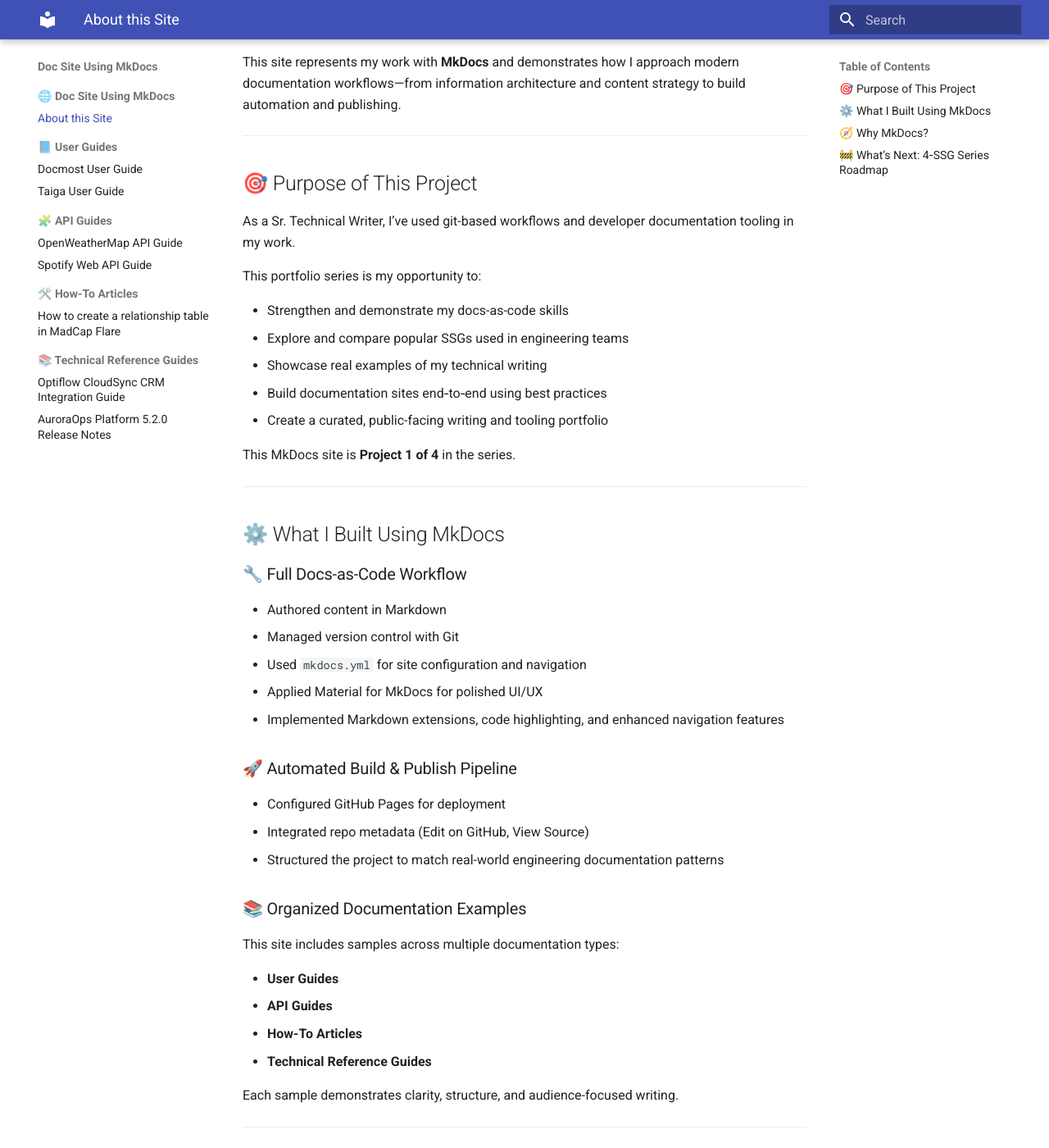
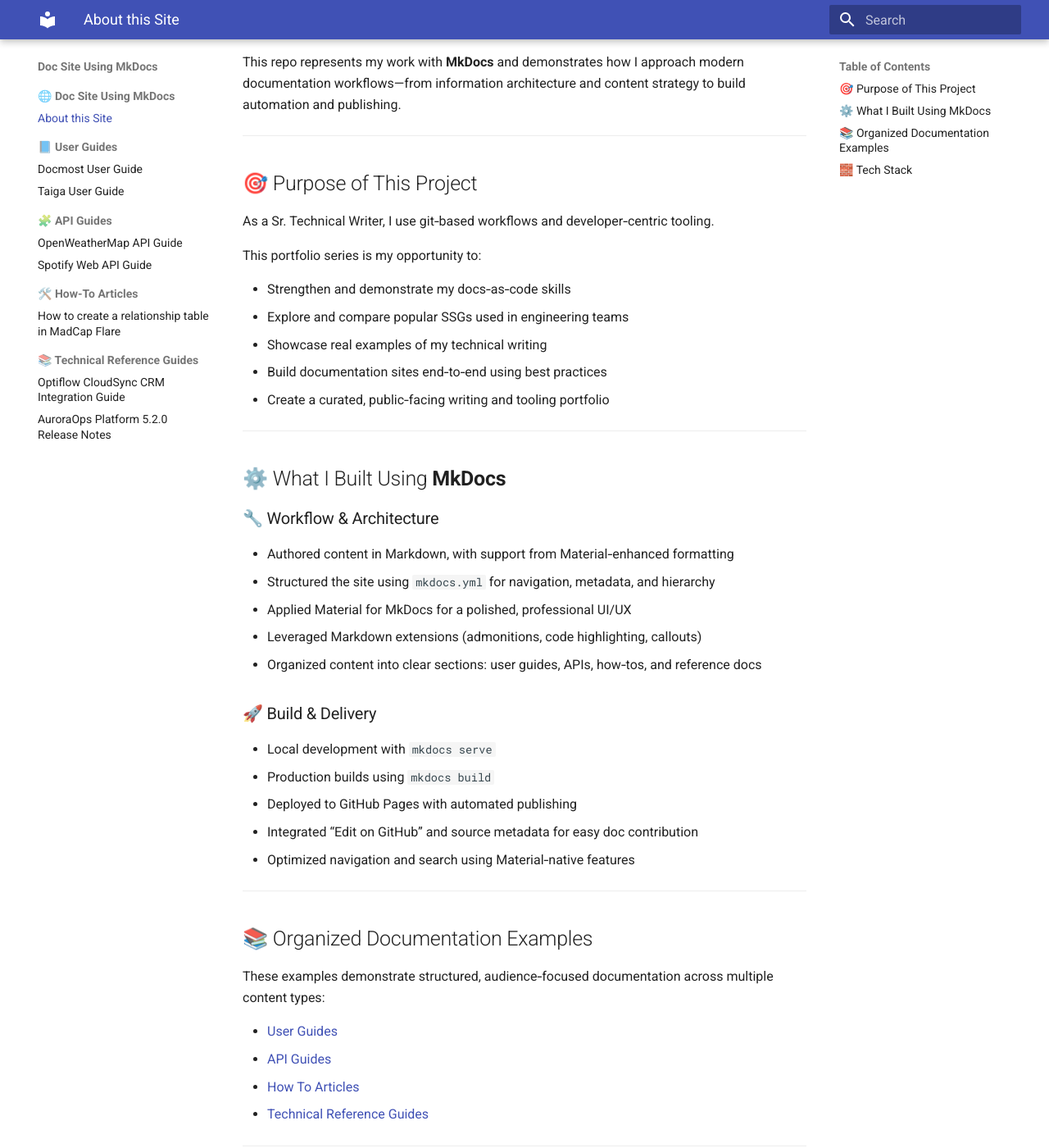
Before and after one commit to LizMarlowe-byte/docs-as-code-portfolio-mkdocs, an MkDocs documentation site: the page built from docs/index.md, in a window 1280 px wide and 1400 px high, scrolled down 209 px. Shown: the whole window at 82% size. Built offline with MkDocs 1.6.1 and Material for MkDocs 9.7.7, drawn with Linux system fonts in a browser that asks for light colours; some of the changed text lies outside the part shown.

Commit message:
Update index.md

```diff
--- a/docs/index.md
+++ b/docs/index.md
@@ -1,89 +1,60 @@
-# 📘 Doc Site Using MkDocs Project
+# Doc Site Using MkDocs
 
-Welcome to the first project in my **Docs-as-Code Portfolio Series**, where I’m building and publishing documentation sites using four different static site generators (SSGs): **MkDocs**, **Hugo**, **Docusaurus**, and **Jekyll**.
+Welcome to the first project in my **Docs‑as‑Code Portfolio Series**, where I’m building and publishing documentation sites using four different static site generators (SSGs): **MkDocs**, **Hugo**, **Docusaurus**, and **Jekyll**.
 
-This site represents my work with **MkDocs** and demonstrates how I approach modern documentation workflows—from information architecture and content strategy to build automation and publishing.
+This repo represents my work with **MkDocs** and demonstrates how I approach modern documentation workflows—from information architecture and content strategy to build automation and publishing.
 
 ---
 
 ## 🎯 Purpose of This Project
 
-As a Sr. Technical Writer, I’ve used git-based workflows and developer documentation tooling in my work.
+As a Sr. Technical Writer, I use git‑based workflows and developer‑centric tooling.
 
 This portfolio series is my opportunity to:
 
-- Strengthen and demonstrate my docs-as-code skills
+- Strengthen and demonstrate my docs‑as‑code skills
 - Explore and compare popular SSGs used in engineering teams
 - Showcase real examples of my technical writing
 - Build documentation sites end‑to‑end using best practices
-- Create a curated, public-facing writing and tooling portfolio
-
-This MkDocs site is **Project 1 of 4** in the series.
+- Create a curated, public‑facing writing and tooling portfolio
 
 ---
 
-## ⚙️ What I Built Using MkDocs
+## ⚙️ What I Built Using **MkDocs**
 
-### 🔧 Full Docs-as-Code Workflow
-- Authored content in Markdown
-- Managed version control with Git
-- Used `mkdocs.yml` for site configuration and navigation
-- Applied Material for MkDocs for polished UI/UX
-- Implemented Markdown extensions, code highlighting, and enhanced navigation features
+### 🔧 Workflow & Architecture
+- Authored content in Markdown, with support from Material‑enhanced formatting
+- Structured the site using `mkdocs.yml` for navigation, metadata, and hierarchy
+- Applied Material for MkDocs for a polished, professional UI/UX
+- Leveraged Markdown extensions (admonitions, code highlighting, callouts)
+- Organized content into clear sections: user guides, APIs, how‑tos, and reference docs
 
-### 🚀 Automated Build & Publish Pipeline
-- Configured GitHub Pages for deployment
-- Integrated repo metadata (Edit on GitHub, View Source)
-- Structured the project to match real-world engineering documentation patterns
-
-### 📚 Organized Documentation Examples
-This site includes samples across multiple documentation types:
-
-- **User Guides**
-- **API Guides**
-- **How-To Articles**
-- **Technical Reference Guides**
-
-Each sample demonstrates clarity, structure, and audience-focused writing.
+### 🚀 Build & Delivery
+- Local development with `mkdocs serve`
+- Production builds using `mkdocs build`
+- Deployed to GitHub Pages with automated publishing
+- Integrated “Edit on GitHub” and source metadata for easy doc contribution
+- Optimized navigation and search using Material‑native features
 
 ---
 
-## 🧭 Why MkDocs?
+## 📚 Organized Documentation Examples
 
-MkDocs is widely used for developer-facing documentation and supports:
+These examples demonstrate structured, audience‑focused documentation across multiple content types:
 
-- Simple configuration
-- Extensive theme ecosystem
-- Excellent Markdown support
-- Fast builds and intuitive structure
-
-This project helped me practice:
-
-- YAML configuration
-- Theme customization
-- Navigation design
-- Markdown extensions
-- Site optimization features
-- Tags, metadata, and search enhancements
+- [User Guides](https://github.com/LizMarlowe-byte/docs-as-code-portfolio-mkdocs/tree/main/docs/user-guides)
+- [API Guides](https://github.com/LizMarlowe-byte/docs-as-code-portfolio-mkdocs/tree/main/docs/api-guides)
+- [How To Articles](https://github.com/LizMarlowe-byte/docs-as-code-portfolio-mkdocs/tree/main/docs/how-to-articles)
+- [Technical Reference Guides](https://github.com/LizMarlowe-byte/docs-as-code-portfolio-mkdocs/tree/main/docs/technical-reference-guides)
 
 ---
 
-## 🚧 What’s Next: 4‑SSG Series Roadmap
+## 🧱 Tech Stack
+- MkDocs for static generation (Markdown‑based)
+- Material for MkDocs for UI, extensions, and enhanced navigation
+- YAML‑driven configuration via `mkdocs.yml`
+- GitHub Pages for hosting
+- Python tooling (`mkdocs`, theme plugins, Markdown extensions)
 
-This MkDocs site is the foundation for a broader exploration of modern static documentation engines.
-
-### **Portfolio Roadmap**
-1. **MkDocs** — ✔️ Completed
-2. **Hugo** — Work in progress
-3. **Docusaurus** — Coming soon
-4. **Jekyll** — Final project
-
-At the end of the series, I’ll publish a comparative write‑up covering:
-
-- Setup experience
-- Customization flexibility
-- Community and plugin ecosystems
-- Docs-as-code workflows
-- Best use cases for each SSG
-
----
+**Source & CI:**
+[Repository](https://github.com/LizMarlowe-byte/docs-as-code-portfolio-mkdocs) ·  [Actions](https://github.com/LizMarlowe-byte/docs-as-code-portfolio-mkdocs/actions)
```
